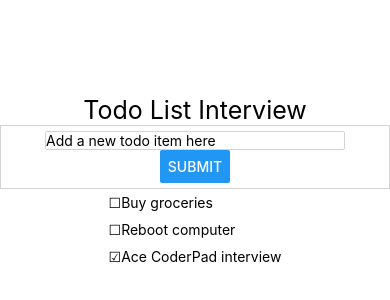
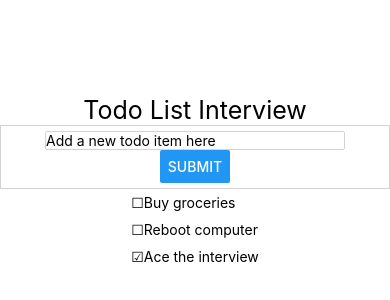
Before and after one commit to bc-bane/reactnativeapp, a React Native app: screen / in a window 390 px wide. Shown: the part 80-380 px from the top of the page. Built offline with nearby package versions, Linux system fonts and the light colour scheme.

Commit message:
Update App.tsx

```diff
--- a/App.tsx
+++ b/App.tsx
@@ -18,7 +18,7 @@ const initialData = [
   },
   {
     id: uuid(),
-    label: "Ace CoderPad interview",
+    label: "Ace the interview",
     isChecked: true,
   },
 ];
```
